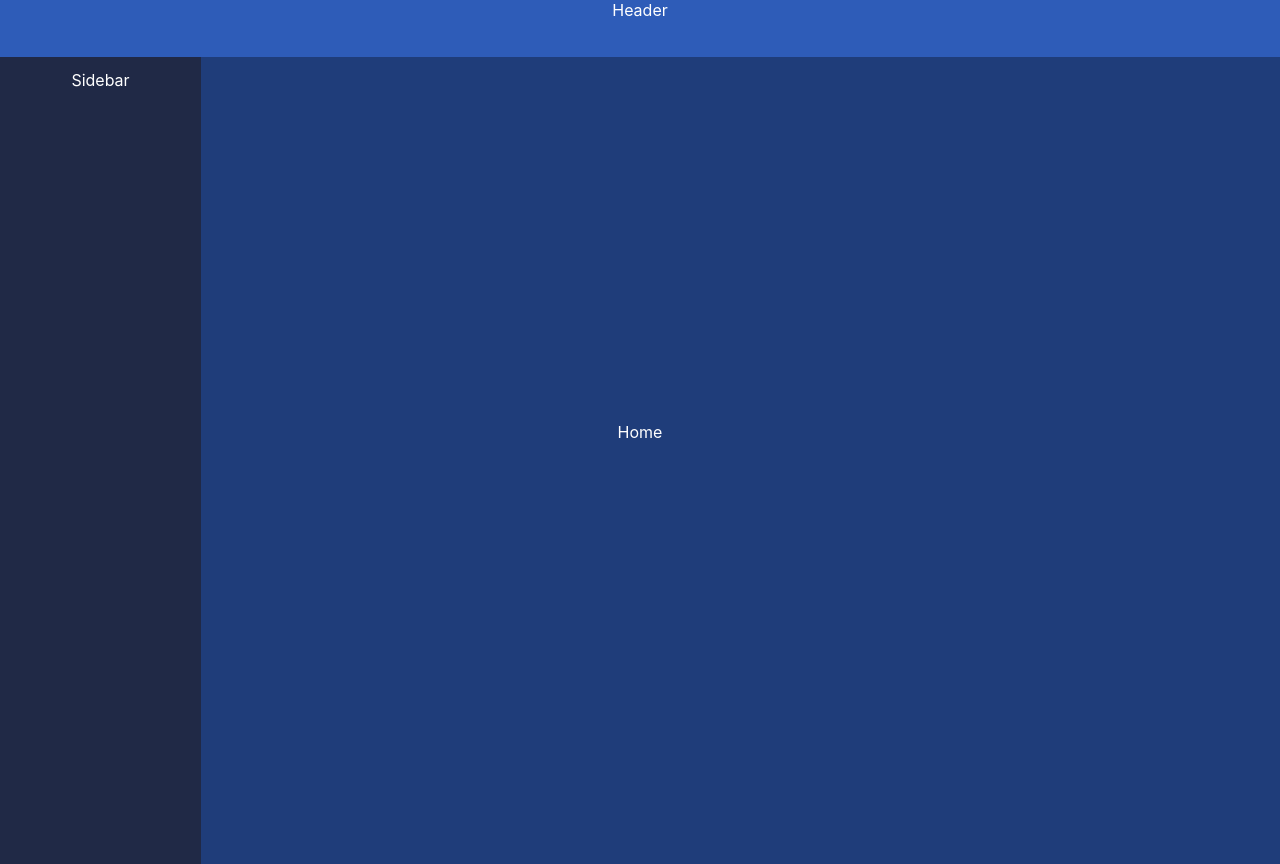
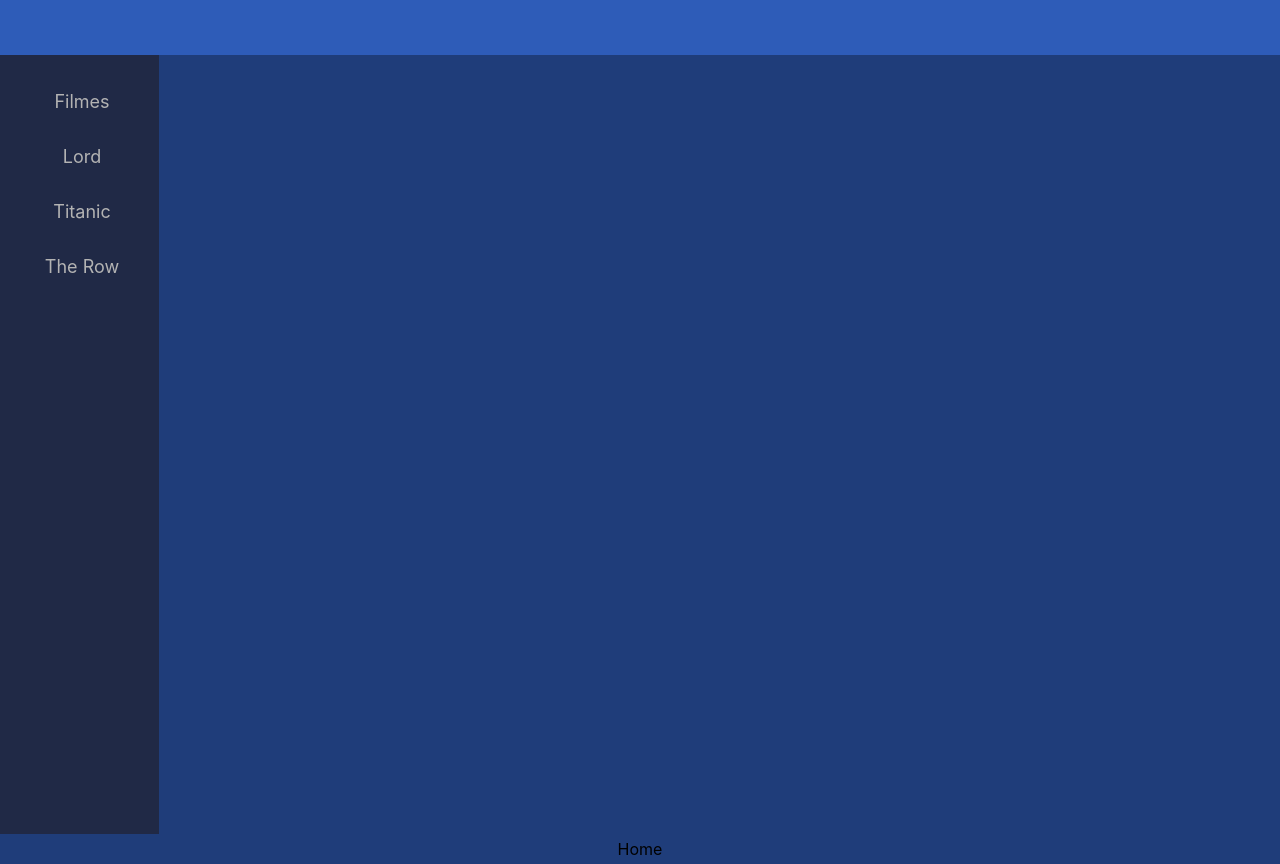
Before and after one commit to GustavoFSProg/my-new-stremio, a React (Create React App) app: page / in a window 1280 px wide. Built offline with nearby package versions, Linux system fonts and the light colour scheme.

Commit message:
list-display

```diff
--- a/src/pages/Home/Home.tsx
+++ b/src/pages/Home/Home.tsx
@@ -1,11 +1,28 @@
-import React from 'react'
-import { Container, Header, Text, SideBar } from './styles'
+import { Container, Header, SidebarListLi, SidebarList, Text, SideBar } from './styles'
 
 export default function Home() {
   return (
     <Container>
-      <Header>Header</Header>
-      <SideBar>Sidebar</SideBar>
+      <Header></Header>
+      <SideBar>
+        <SidebarList>
+          <SidebarListLi>
+            <Text>Filmes</Text>
+          </SidebarListLi>
+          <SidebarListLi>
+            {' '}
+            <Text>Lord</Text>
+          </SidebarListLi>
+          <SidebarListLi>
+            {' '}
+            <Text>Titanic</Text>
+          </SidebarListLi>
+          <SidebarListLi>
+            {' '}
+            <Text>The Row</Text>
+          </SidebarListLi>
+        </SidebarList>
+      </SideBar>
       <Text>Home</Text>
     </Container>
   )
--- a/src/pages/Home/styles.ts
+++ b/src/pages/Home/styles.ts
@@ -3,7 +3,6 @@ import styled from 'styled-components'
 export const Container = styled.div`
   display: flex;
   flex-direction: column;
-  text-align: center;
   justify-content: center;
 
   width: 100%;
@@ -12,14 +11,35 @@ export const Container = styled.div`
 `
 
 export const Text = styled.div`
+  text-align: center;
+  padding-top: 5px;
+  padding-bottom: 5px;
+  padding-left: 5px;
+  padding-right: 5px;
+`
+
+export const SidebarList = styled.ul`
+  list-style: none;
   display: flex;
-  /* background: orange; */
-  width: 100%;
-  justify-content: center;
-  max-height: calc(100vh - 40px);
-  overflow-y: scroll;
-  position: absolute;
-  color: white;
+  justify-content: left;
+  align-items: flex-start;
+  display: block;
+  margin-left: -35px;
+`
+
+export const SidebarListLi = styled.li`
+  margin-bottom: 20px;
+  font-size: 18px;
+  padding: 2px 2px 2px 2px;
+  color: #b3b3b3;
+  text-align: left;
+  cursor: pointer;
+
+  &:hover {
+    border: 2px solid gray;
+    border-radius: 4px;
+    background: purple;
+  }
 `
 
 export const Header = styled.div`
@@ -33,9 +53,9 @@ export const SideBar = styled.div`
   display: flex;
   background: #202946;
   flex-direction: column;
-  width: 120px;
+  width: 133px;
   max-width: 175px;
-  min-width: 175px;
+  /* min-width: 175px; */
   padding: 13px;
   height: 110%;
   color: white;
```
Also changed, not shown: tsconfig.json (+2 -8 lines).
